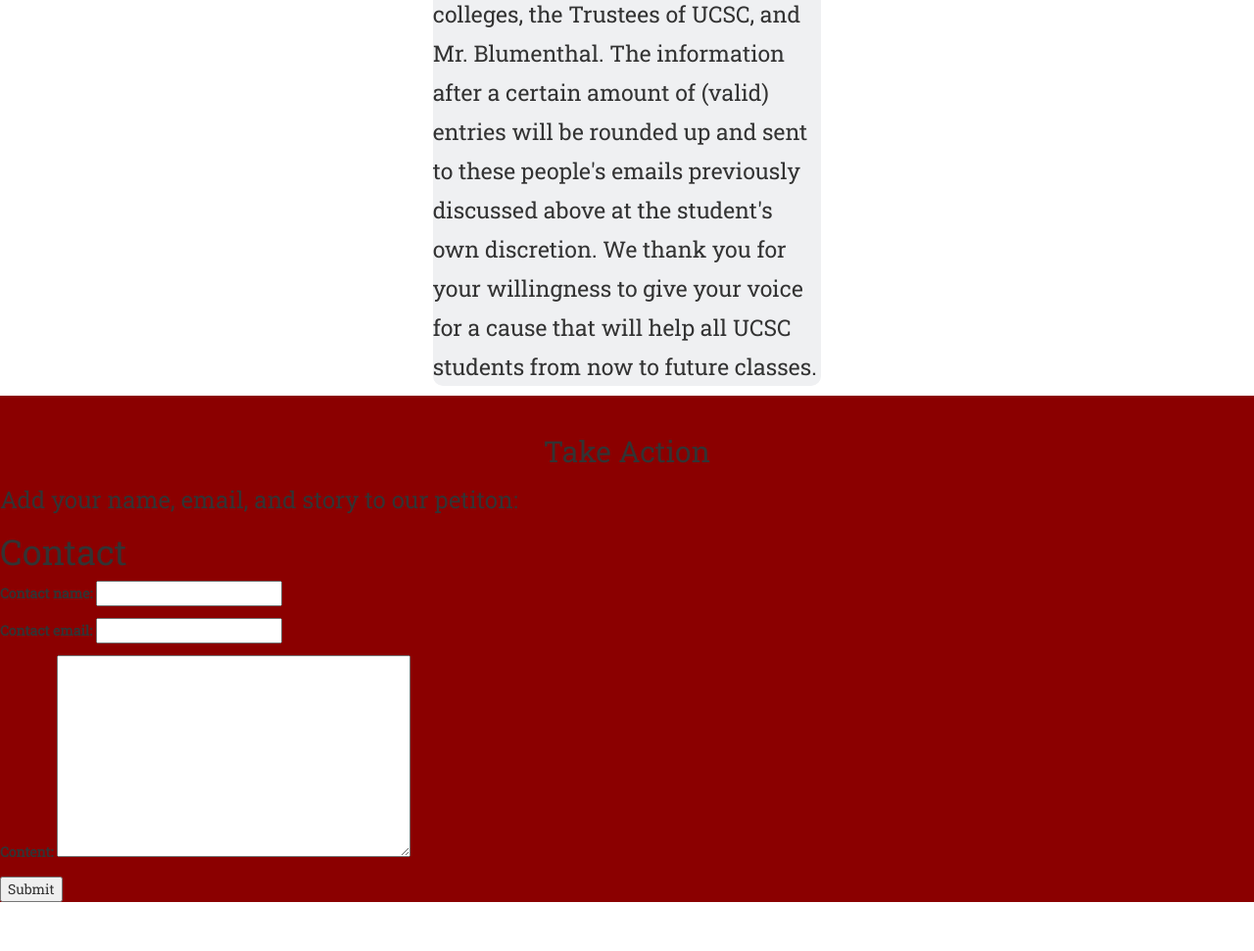
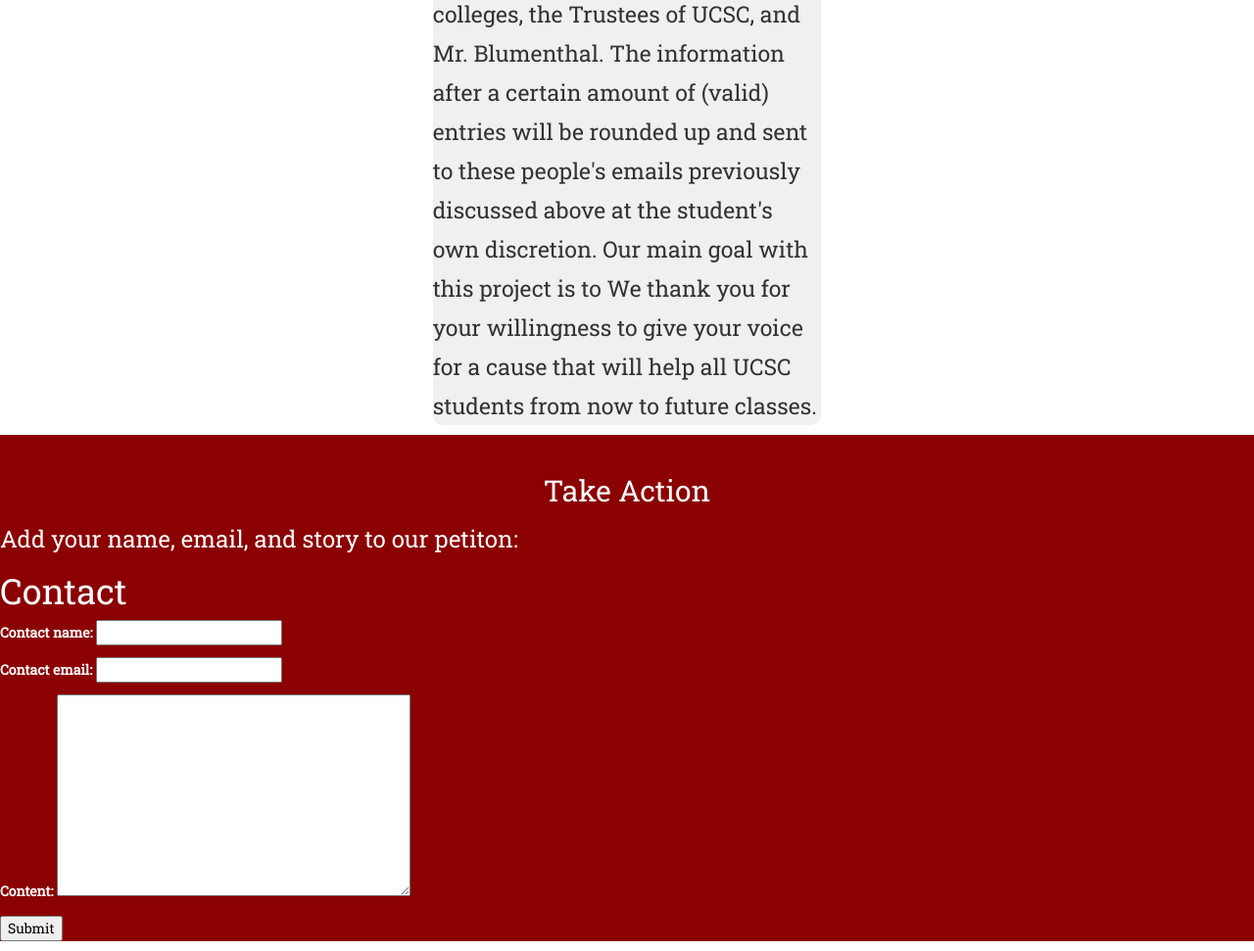
Before and after one commit to Cgunter1/Tuition_Hike, a Django app: page /app/ in a window 1280 px wide. Shown: the part 4355-5326 px from the top of the page at 98% size. Before the commit the page ends 5276 px from the top, so only its background shows below. Run offline with Django 3.2, Linux system fonts and the light colour scheme; some libraries are stand-ins or nearby versions.

Commit message:
Changed color of the text on the footer of index1.html

```diff
--- a/app/static/main1.css
+++ b/app/static/main1.css
@@ -65,8 +65,7 @@ a .lastlink h3:hover{
 	line-height: 70px;
 }
 .take a:hover{
-	text-decoration:
-	 none
+	text-decoration: none;
 }
 
 h2{
--- a/app/templates/index1.html
+++ b/app/templates/index1.html
@@ -115,7 +115,7 @@
     </div>
     <div class="col-md-4 cards">
       <p class="Para">
-        Our plan with this website is pretty simple. On the bottom of the page is a form that asks you to state your name, email, and info. For the Info box, the purpose of that box is because everyone is affected by this tuition hike in some way; these facts can no way cover the broad number of reasons people are affected by this. The information page is a way for us to get across your struggles to the provots of the colleges, the Trustees of UCSC, and Mr. Blumenthal. The information after a certain amount of (valid) entries will be rounded up and sent to these people's emails previously discussed above at the student's own discretion. We thank you for your willingness to give your voice for a cause that will help all UCSC students from now to future classes.
+        Our plan with this website is pretty simple. On the bottom of the page is a form that asks you to state your name, email, and info. For the Info box, the purpose of that box is because everyone is affected by this tuition hike in some way; these facts can no way cover the broad number of reasons people are affected by this. The information page is a way for us to get across your struggles to the provots of the colleges, the Trustees of UCSC, and Mr. Blumenthal. The information after a certain amount of (valid) entries will be rounded up and sent to these people's emails previously discussed above at the student's own discretion. Our main goal with this project is to  We thank you for your willingness to give your voice for a cause that will help all UCSC students from now to future classes.
       </p>
     </div>
     <div class="col-md-4 cards">
@@ -126,15 +126,15 @@
   <footer id="footer">
   <section>
   <br>
-    <h2>Take Action</h2>
-    <h3>Add your name, email, and story to our petiton:</h3>
+    <h2 style="color:white;">Take Action</h2>
+    <h3 style="color: white;">Add your name, email, and story to our petiton:</h3>
     {% block content %}
-    <h1>Contact</h1>
-    <form role="form" action="" method="post">
+    <h1 style="color:white;">Contact</h1>
+    <form role="form" action="" method="post" style="color:white;">
       {% csrf_token %}
       {{ form.as_p }}
       <div id="button">
-      <button type="submit">Submit</button>
+      <button type="submit" style="color:black;">Submit</button>
       </div>
     </p>
     </form>
```
Also changed, not shown: 1 other file.
